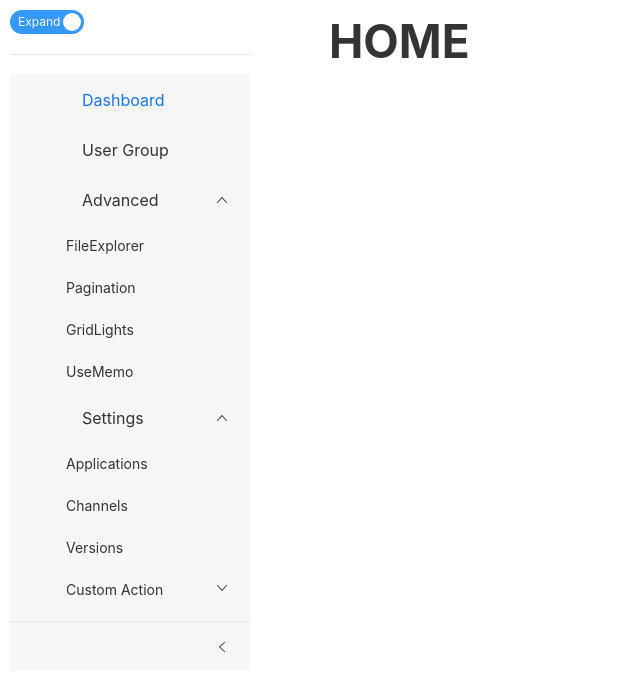
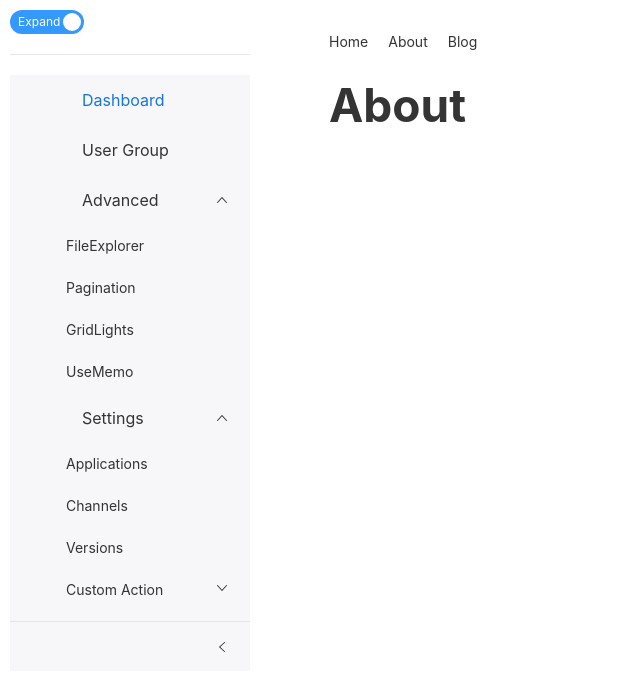
Before and after one commit to gowrishankkar/frontEndPrep, a React (Create React App) app: page /about in a window 1280 px wide. Shown: the top 690 px of the page, without its empty margins (0-640 px from the left). Built offline with nearby package versions, Linux system fonts and the light colour scheme; some icons are missing.

Commit message:
Darkmode

```diff
--- /dev/null
+++ b/src/ReactPrep/DarkMode/DarkMode.css
@@ -0,0 +1,31 @@
+
+
+
+
+
+
+
+
+.page {
+  display: flex;
+  flex-direction: column;
+  height: 92vh;
+}
+
+.navbar {
+  height: 8vh;
+  display: flex;
+  justify-content: space-between;
+  align-items: center;
+}
+
+.navbar div {
+  gap: 20px;
+  display: flex;
+}
+
+
+.navbar a{
+    text-decoration: none;
+    color: inherit;
+}
--- /dev/null
+++ b/src/ReactPrep/DarkMode/DarkMode.jsx
@@ -0,0 +1,23 @@
+import { BrowserRouter, Routes, Route } from "react-router-dom";
+import Home from "./Pages/Home";
+import About from "./Pages/About";
+import Blog from "./Pages/Blog";
+import NavBar from "./components/NavBar";
+import "./DarkMode.css";
+import { ThemeProvider } from "./theme-context";
+
+const DarkMode = () => {
+  return (
+    <ThemeProvider>
+      <BrowserRouter>
+        <NavBar />
+        <Routes>
+          <Route path="/" element={<Home />} />
+          <Route path="/about" element={<About />} />
+          <Route path="/blog" element={<Blog />} />
+        </Routes>
+      </BrowserRouter>
+    </ThemeProvider>
+  );
+};
+export default DarkMode;
--- /dev/null
+++ b/src/ReactPrep/DarkMode/Pages/About.jsx
@@ -0,0 +1,9 @@
+const About = () => {
+  return (
+    <div className="page">
+      <h1>About</h1>
+    </div>
+  );
+};
+
+export default About;
--- /dev/null
+++ b/src/ReactPrep/DarkMode/Pages/Blog.jsx
@@ -0,0 +1,9 @@
+const Blog = () => {
+  return (
+    <div className="About">
+      <h1>Blog</h1>
+    </div>
+  );
+};
+
+export default Blog;
--- /dev/null
+++ b/src/ReactPrep/DarkMode/Pages/Home.jsx
@@ -0,0 +1,9 @@
+const Home = () => {
+  return (
+    <div className="About">
+      <h1>Home</h1>
+    </div>
+  );
+};
+
+export default Home;
--- /dev/null
+++ b/src/ReactPrep/DarkMode/components/NavBar.jsx
@@ -0,0 +1,17 @@
+import { useTheme } from "../theme-context";
+import { Link } from "react-router-dom";
+
+const NavBar = () => {
+  const { theme, toggleTheme } = useTheme();
+  return (
+    <nav className="navbar">
+      <div>
+        <Link to="/">Home</Link>
+        <Link to="/About">About</Link>
+        <Link to="/Blog">Blog</Link>
+      </div>
+    </nav>
+  );
+};
+
+export default NavBar;
--- /dev/null
+++ b/src/ReactPrep/DarkMode/theme-context.js
@@ -0,0 +1,26 @@
+import { useState } from "react";
+import { useContext } from "react";
+
+const { createContext } = require("react");
+
+const ThemeContext = createContext();
+
+export const useTheme = () => {
+  return useContext(ThemeContext);
+};
+
+export const ThemeProvider = ({ children }) => {
+  const [isDarkMode, setDarkMode] = useState(false);
+
+  const toggleTheme = () => {
+    setDarkMode((prevState) => !prevState);
+  };
+
+  const theme = isDarkMode ? "dark" : "light";
+
+  return (
+    <ThemeContext.Provider value={{ theme, toggleTheme }}>
+      {children}
+    </ThemeContext.Provider>
+  );
+};
--- /dev/null
+++ b/src/ReactPrep/LikeButton/LikeButton.jsx
@@ -0,0 +1,6 @@
+import { useEffect, useState } from "react";
+
+const LikeButton = () => {
+  return <div>test</div>;
+};
+export default LikeButton;
--- a/src/View/MainView.jsx
+++ b/src/View/MainView.jsx
@@ -4,6 +4,8 @@ import Pagination from "../ReactPrep/Pagination/Pagination";
 import Home from "../components/Home";
 import GridLights from "../ReactPrep/GridLights/GridLights";
 import UseMemo from "../ReactPrep/UseMemo/UseMemo";
+import LikeButton from "../ReactPrep/LikeButton/LikeButton";
+import DarkMode from "../ReactPrep/DarkMode/DarkMode";
 
 const MainView = ({ comp }) => {
   console.log("sdfsdf", comp);
@@ -16,8 +18,10 @@ const MainView = ({ comp }) => {
       return <GridLights />;
     case "UseMemo":
       return <UseMemo />;
+    case "LikeButton":
+      return <LikeButton />;
     default:
-      return <Home />;
+      return <DarkMode />;
   }
 };
 
```
